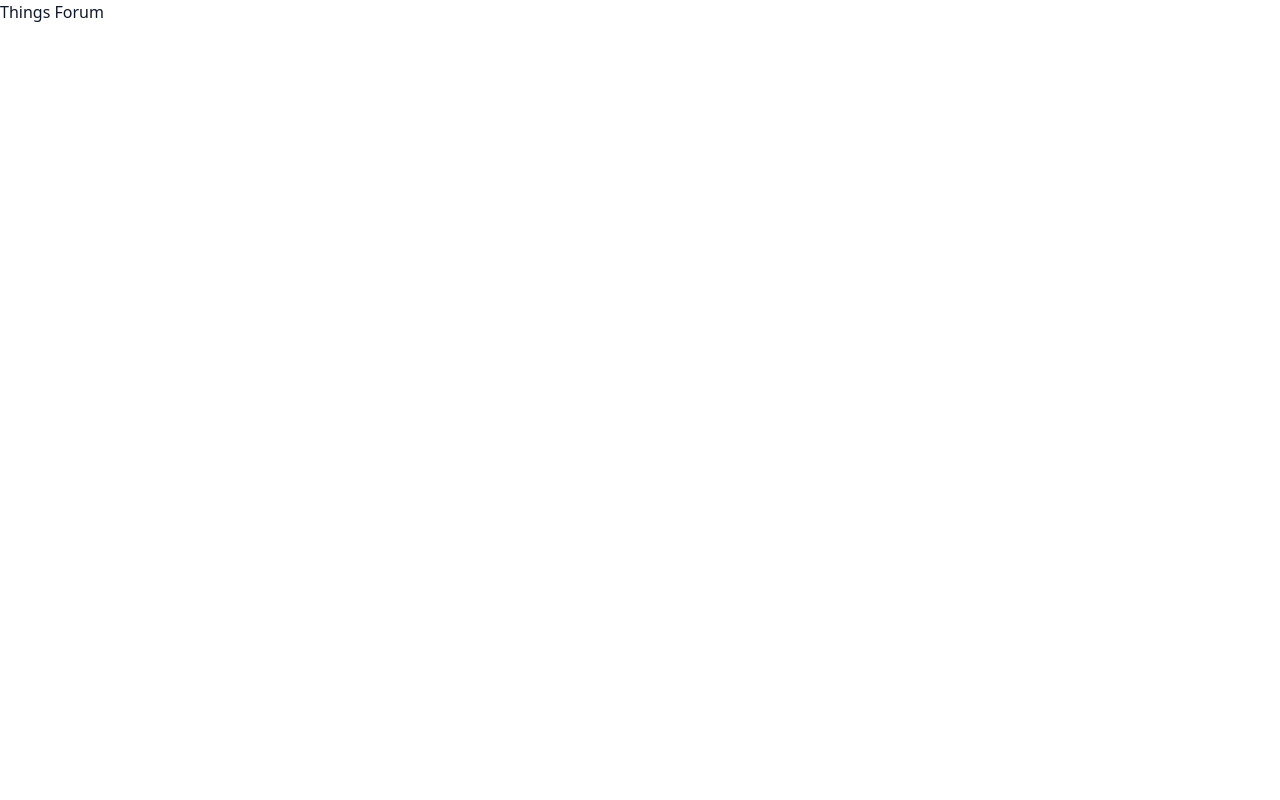
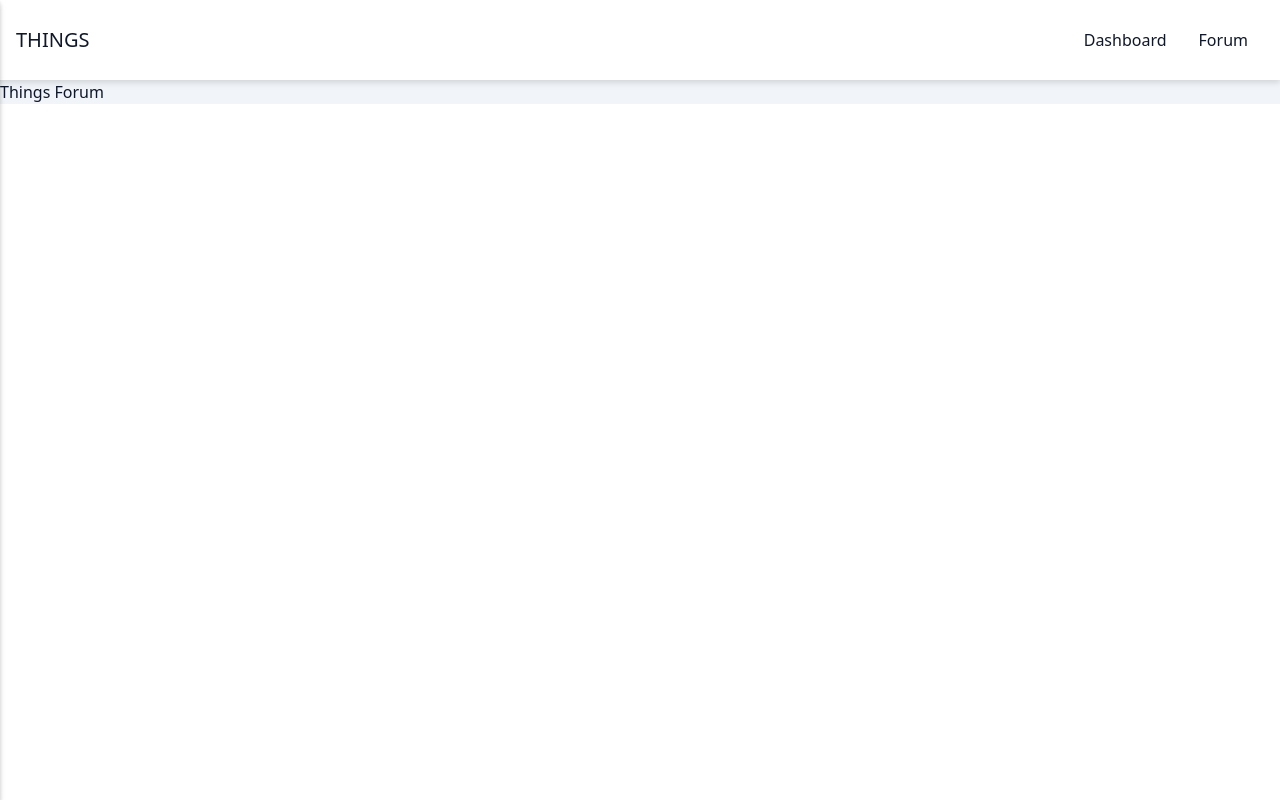
Before and after one commit to iDomas/things-forum, a Next.js app: page / in a window 1280 px wide. Built offline with nearby package versions, Linux system fonts and the light colour scheme.

Commit message:
simple navbar

```diff
--- /dev/null
+++ b/components/Navbar.tsx
@@ -0,0 +1,73 @@
+import Link from "next/link";
+import { useState } from "react";
+
+const NavLink = ({ to, children }:  { to: string, children: any}) => {
+    return (
+        <Link href={to}>
+            <span className={`mx-4`}>
+                {children}
+            </span>
+        </Link>
+    )
+}
+
+const MobileNav = ({ open, setOpen }:  { open: any, setOpen: any}) => {
+    return (
+        <div className={`absolute top-0 left-0 h-screen w-screen bg-white transform ${open ? "-translate-x-0" : "-translate-x-full"} transition-transform duration-300 ease-in-out filter drop-shadow-md`}>
+            <div className="flex items-center justify-center filter drop-shadow-md bg-white h-20">
+                <Link href={"/"}>
+                    <span className="text-xl font-semi-bold">THINGS</span>
+                </Link>
+            </div>
+            <div className="flex flex-col ml-4">
+                <Link href={"/dashboard"}>
+                    <span className="text-xl font-medium my-4">
+                        Dashboard
+                    </span>
+                </Link>
+                <Link href={"/Forum"}>
+                    <span className="text-xl font-medium my-4">
+                        Forum
+                    </span>
+                </Link>
+            </div>
+        </div>
+    )
+}
+
+
+const Navbar = ({ }) => {
+    const [open, setOpen] = useState(false);
+
+    return (
+        <nav className={`flex filter drop-shadow-md bg-white px-4 py-4 h-20 items-center`}>
+            <MobileNav open={open} setOpen={setOpen}/>
+            <div className="w-3/12 flex items-center">
+                <Link href={"/"}>
+                    <span className="text-xl font-semi-bold">THINGS</span>
+                </Link>
+            </div>
+            <div className={`w-9/12 flex justify-end items-center`}>
+                <div className="z-50 flex relative w-8 h-8 flex-col justify-between items-center md:hidden" onClick={() => {
+                    setOpen(!open)
+                }}>
+                    {/* hamburger button */}
+                    <span className={`h-1 w-full bg-black rounded-lg transform transition duration-300 ease-in-out ${open ? "rotate-45 translate-y-3.5" : ""}`} />
+                    <span className={`h-1 w-full bg-black rounded-lg transition-all duration-300 ease-in-out ${open ? "w-0" : "w-full"}`} />
+                    <span className={`h-1 w-full bg-black rounded-lg transform transition duration-300 ease-in-out ${open ? "-rotate-45 -translate-y-3.5" : ""}`} />
+                </div>
+
+                <div className="hidden md:flex">
+                    <NavLink to="/dashboard">
+                        Dashboard
+                    </NavLink>
+                    <NavLink to="/dashboard">
+                        Forum
+                    </NavLink>
+                </div>
+            </div>
+        </nav>
+    )
+}
+
+export default Navbar;
--- a/pages/_app.tsx
+++ b/pages/_app.tsx
@@ -1,8 +1,12 @@
+import Navbar from '@/components/Navbar';
 import '@/styles/globals.css'
 
 const Root = ({ Component, children } : { Component: any, children: any }) => {
     return (
+        <div className='bg-slate-100'>
+            <Navbar />
             <Component {...children} />
+        </div>
     )
 }
 
```
